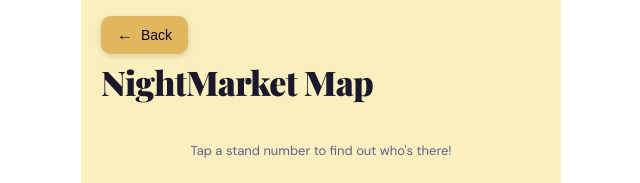
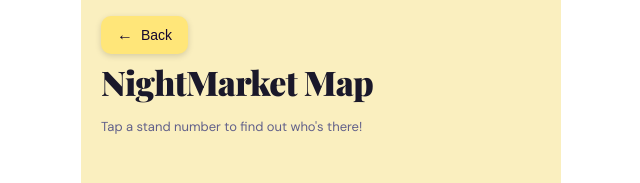
Before and after one commit to Taiwanese-Student-Association-UVA/nightMarket, a React (Vite) app in the folder client/: page /info in a window 1280 px wide. Shown: the top 183 px of the page, without its empty margins (319-959 px from the left). Built offline with nearby package versions, Linux system fonts and the light colour scheme; no server answers; sample sign-in values are in the browser's storage.

Commit message:
ui updates, map edits

```diff
--- a/client/src/components/BackButton.tsx
+++ b/client/src/components/BackButton.tsx
@@ -13,7 +13,7 @@ export default function BackButton() {
       padding: "10px 16px",
       borderRadius: "10px",
       border: "none",
-      backgroundColor: hover ? "#14062e" : "#e0b75f",
+      backgroundColor: hover ? "#14062e" : "#ffe679",
       color: hover ? "white" : "#14062e",
       fontSize: "14px",
       fontWeight: "500",
--- a/client/src/components/Info/Info.tsx
+++ b/client/src/components/Info/Info.tsx
@@ -429,7 +429,7 @@ export default function Info() {
           minHeight: "100dvh",
           background: "#f3d75b63",
           maxWidth: 480,
-          margin: "0 auto",
+          margin: "auto auto",
         }}
       >
         <div style={{ padding: "16px 20px 0" }}>
@@ -447,6 +447,17 @@ export default function Info() {
           >
             NightMarket Map
           </h1>
+          <p
+            style={{
+              fontFamily: "'DM Sans', sans-serif",
+              fontSize: 13,
+              color: "#61608a",
+              margin: "0 auto",
+              textAlign: "left",
+            }}
+          >
+            Tap a stand number to find out who's there!
+          </p>
         </div>
 
         <div
@@ -454,20 +465,9 @@ export default function Info() {
             padding: "16px 16px 80px",
             display: "flex",
             flexDirection: "column",
+            margin: "0 auto",
           }}
         >
-          <p
-            style={{
-              fontFamily: "'DM Sans', sans-serif",
-              fontSize: 13,
-              color: "#61608a",
-              margin: "8px 0 12px",
-              textAlign: "center",
-            }}
-          >
-            Tap a stand number to find out who's there!
-          </p>
-
           {loading ? (
             <div style={{ textAlign: "center", padding: "40px 20px" }}>
               <p
@@ -536,7 +536,7 @@ export default function Info() {
                             height: 22,
                             borderRadius: 6,
                             background:
-                              tappedStand === n ? "#8289c8" : "#ede5dc",
+                              tappedStand === n ? "#e9d24f" : "#f3ecc4",
                             display: "flex",
                             alignItems: "center",
                             justifyContent: "center",
--- a/client/src/components/Schedule/Schedule.tsx
+++ b/client/src/components/Schedule/Schedule.tsx
@@ -43,7 +43,7 @@ function ScheduleCard({ row, index }: { row: ScheduleRow; index: number }) {
         marginBottom: 10,
         boxShadow: "0 1px 8px rgba(0,0,0,0.07)",
         cursor: row.description ? "pointer" : "default",
-        borderLeft: `4px solid ${index % 3 === 0 ? "#c8a882" : index % 3 === 1 ? "#a8b87a" : "#c9848a"}`,
+        borderLeft: "4px solid #daa024",
         transition: "box-shadow 0.15s",
       }}
     >
@@ -61,7 +61,7 @@ function ScheduleCard({ row, index }: { row: ScheduleRow; index: number }) {
               fontFamily: "'DM Sans', sans-serif",
               fontSize: 12,
               fontWeight: 600,
-              color: "#63608a",
+              color: "#8a8060",
               margin: "0 0 3px",
               textTransform: "uppercase",
               letterSpacing: "0.06em",
@@ -91,6 +91,7 @@ function ScheduleCard({ row, index }: { row: ScheduleRow; index: number }) {
               transition: "transform 0.2s",
               flexShrink: 0,
               marginTop: 2,
+              whiteSpace: "pre-line",
             }}
           >
             ↓
@@ -103,11 +104,12 @@ function ScheduleCard({ row, index }: { row: ScheduleRow; index: number }) {
           style={{
             fontFamily: "'DM Sans', sans-serif",
             fontSize: 14,
-            color: "#39416e",
+            color: "#0c112b",
             margin: "10px 0 0",
             lineHeight: 1.6,
             borderTop: "1px solid #dce3ed",
             paddingTop: 10,
+            whiteSpace: "pre-line",
           }}
         >
           {row.description}
@@ -126,7 +128,7 @@ function ScheduleList() {
         <p
           style={{
             textAlign: "center",
-            color: "#60668a",
+            color: "#0a0b27",
             fontFamily: "'DM Sans', sans-serif",
             fontSize: 14,
           }}
@@ -162,7 +164,7 @@ export default function Schedule() {
       <div
         style={{
           minHeight: "100dvh",
-          background: "#e7eaf5",
+          background: "#ece4c4",
           maxWidth: 480,
           margin: "0 auto",
         }}
--- a/client/src/components/Stands/Stands.tsx
+++ b/client/src/components/Stands/Stands.tsx
@@ -272,6 +272,7 @@ function VendorCard({
             fontWeight: 600,
             color: "#18182a",
             lineHeight: 1.3,
+            whiteSpace: "pre-line",
           }}
         >
           {vendor.stall}
@@ -315,7 +316,6 @@ function GenreSection({
       <div
         style={{
           marginBottom: 2,
-          borderBottom: "1px solid #e0a500",
         }}
       >
         {/* accordion header */}
@@ -435,7 +435,7 @@ export default function Menu() {
       <div
         style={{
           minHeight: "100dvh",
-          background: "#ffbb0062",
+          background: "#ffe397",
           paddingBottom: 40,
           maxWidth: 480,
           margin: "0 auto",
```
